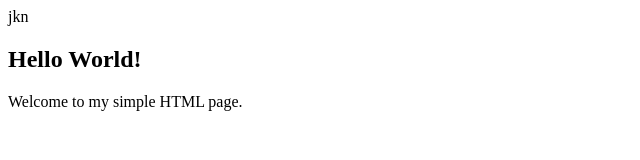
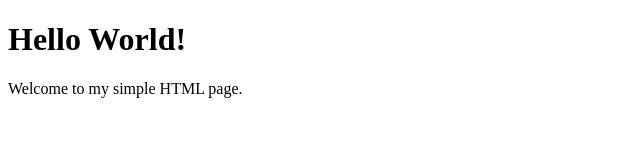
Before and after one commit to jossydee1/githubactions, a plain HTML site: page index.html in a window 1280 px wide. Shown: the whole page, without its empty margins (0-640 px from the left). Drawn offline with Linux system fonts and the light colour scheme.

Commit message:
Update index.html

```diff
--- a/index.html
+++ b/index.html
@@ -1,10 +1,10 @@
 <!DOCTYPE html>
-<html jkjj>jkn
-  <head j>
+<html>
+  <headw>
     <title>My Simple HTML Page</title>
   </head>
   <body>
-    <h2>Hello World!</h1>
+    <h1>Hello World!</h1>
     <p>Welcome to my simple HTML page.</p>
   </body>
 </html>
```
